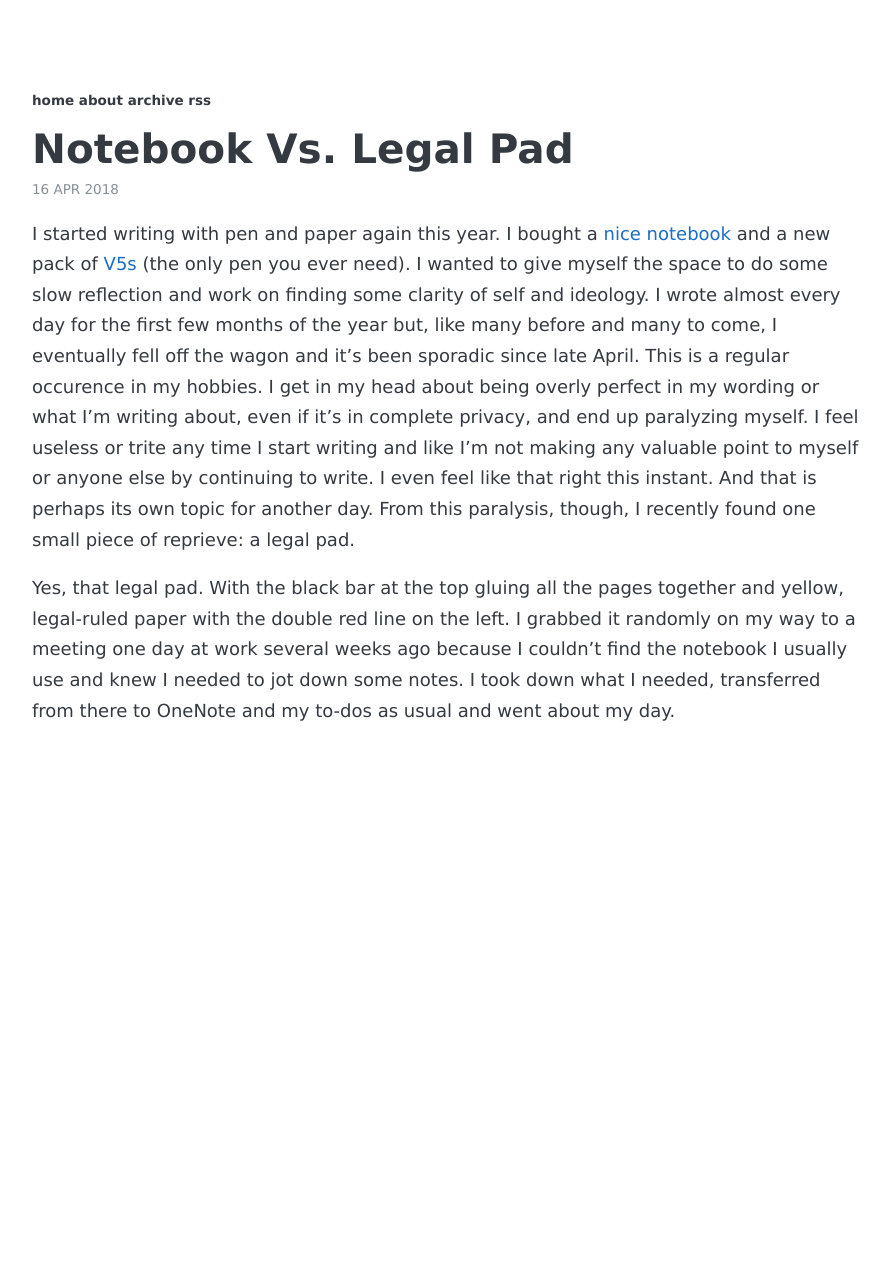
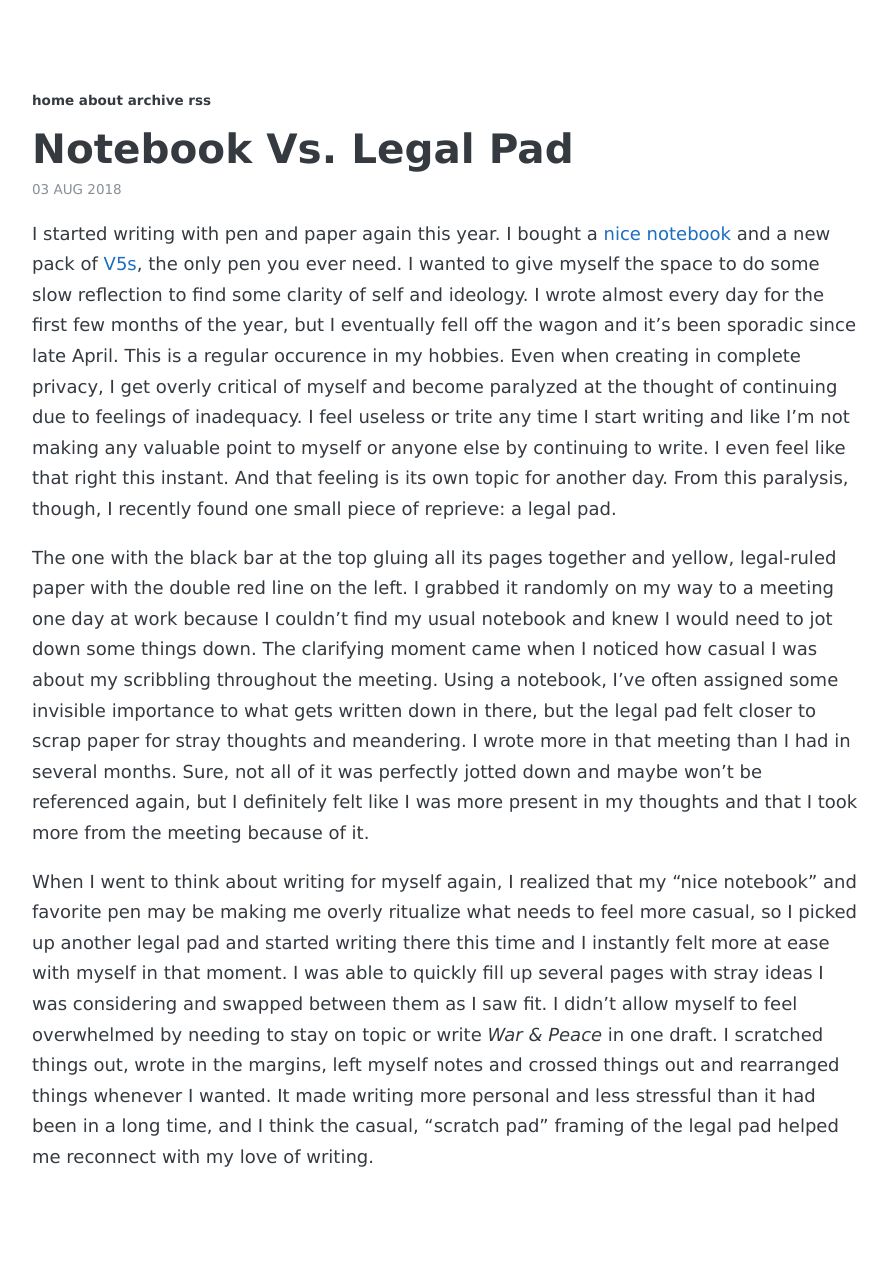
Before and after one commit to thisisamatthew/thisisamatthew.github.io, a Jekyll site: the page built from _posts/2018-08-03-Legal-Pad.md, in a window 1280 px wide. Shown: the whole page, without its empty margins (194-1084 px from the left). Built offline with Jekyll 4.4.1, drawn with Linux system fonts in a browser that asks for light colours; some web fonts are replaced; before the commit the page ends 900 px from its top, so only the background shows below that.

Commit message:
LegalPad Fix

```diff
--- a/_posts/2018-08-03-Legal-Pad.md
+++ b/_posts/2018-08-03-Legal-Pad.md
@@ -1,9 +1,11 @@
 ---
 layout: post
 title: "Notebook Vs. Legal Pad"
-date: 2018-04-16 15:58:00 -0500
+date: 2018-08-03 12:36:00 -0500
 tags: [post]
 ---
-I started writing with pen and paper again this year. I bought a [nice notebook](https://www.baronfig.com/products/shopconfidant) and a new pack of [V5s](https://www.amazon.com/Pilot-Precise-Precision-Ink-5mm-35334/dp/B00006IEBI) (the only pen you ever need). I wanted to give myself the space to do some slow reflection and work on finding some clarity of self and ideology. I wrote almost every day for the first few months of the year but, like many before and many to come, I eventually fell off the wagon and it's been sporadic since late April. This is a regular occurence in my hobbies. I get in my head about being overly perfect in my wording or what I'm writing about, even if it's in complete privacy, and end up paralyzing myself. I feel useless or trite any time I start writing and like I'm not making any valuable point to myself or anyone else by continuing to write. I even feel like that right this instant. And that is perhaps its own topic for another day. From this paralysis, though, I recently found one small piece of reprieve: a legal pad.
+I started writing with pen and paper again this year. I bought a [nice notebook](https://www.baronfig.com/products/shopconfidant) and a new pack of [V5s](https://www.amazon.com/Pilot-Precise-Precision-Ink-5mm-35334/dp/B00006IEBI), the only pen you ever need. I wanted to give myself the space to do some slow reflection to find some clarity of self and ideology. I wrote almost every day for the first few months of the year, but I eventually fell off the wagon and it's been sporadic since late April. This is a regular occurence in my hobbies. Even when creating in complete privacy, I get overly critical of myself and become paralyzed at the thought of continuing due to feelings of inadequacy. I feel useless or trite any time I start writing and like I'm not making any valuable point to myself or anyone else by continuing to write. I even feel like that right this instant. And that feeling is its own topic for another day. From this paralysis, though, I recently found one small piece of reprieve: a legal pad.
 
-Yes, that legal pad. With the black bar at the top gluing all the pages together and yellow, legal-ruled paper with the double red line on the left. I grabbed it randomly on my way to a meeting one day at work several weeks ago because I couldn't find the notebook I usually use and knew I needed to jot down some notes. I took down what I needed, transferred from there to OneNote and my to-dos as usual and went about my day.
+ The one with the black bar at the top gluing all its pages together and yellow, legal-ruled paper with the double red line on the left. I grabbed it randomly on my way to a meeting one day at work because I couldn't find my usual notebook and knew I would need to jot down some things down. The clarifying moment came when I noticed how casual I was about my scribbling throughout the meeting. Using a notebook, I've often assigned some invisible importance to what gets written down in there, but the legal pad felt closer to scrap paper for stray thoughts and meandering. I wrote more in that meeting than I had in several months. Sure, not all of it was perfectly jotted down and maybe won't be referenced again, but I definitely felt like I was more present in my thoughts and that I took more from the meeting because of it.
+
+ When I went to think about writing for myself again, I realized that my "nice notebook" and favorite pen may be making me overly ritualize what needs to feel more casual, so I picked up another legal pad and started writing there this time and I instantly felt more at ease with myself in that moment. I was able to quickly fill up several pages with stray ideas I was considering and swapped between them as I saw fit. I didn't allow myself to feel overwhelmed by needing to stay on topic or write *War & Peace* in one draft. I scratched things out, wrote in the margins, left myself notes and crossed things out and rearranged things whenever I wanted. It made writing more personal and less stressful than it had been in a long time, and I think the casual, "scratch pad" framing of the legal pad helped me reconnect with my love of writing.
```
